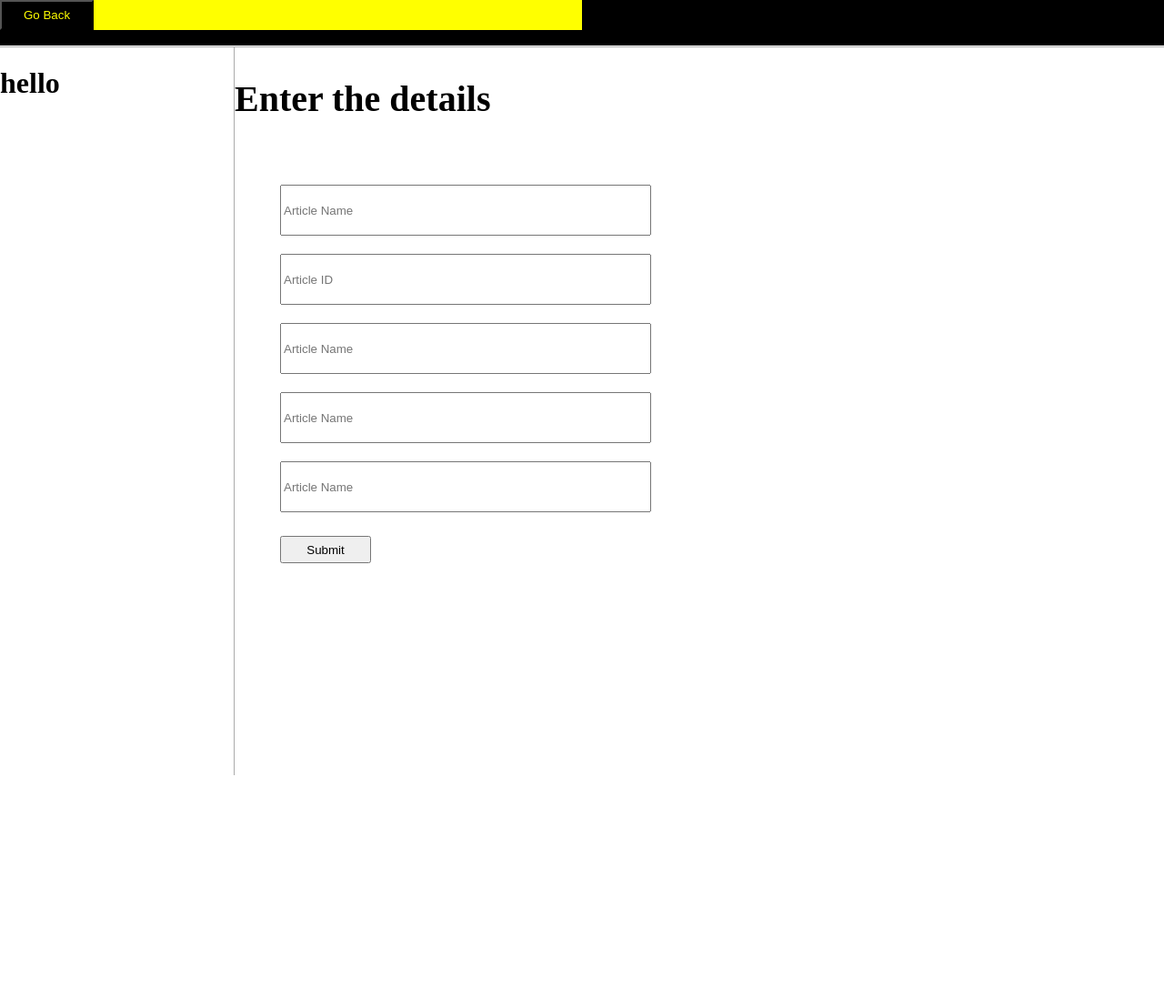
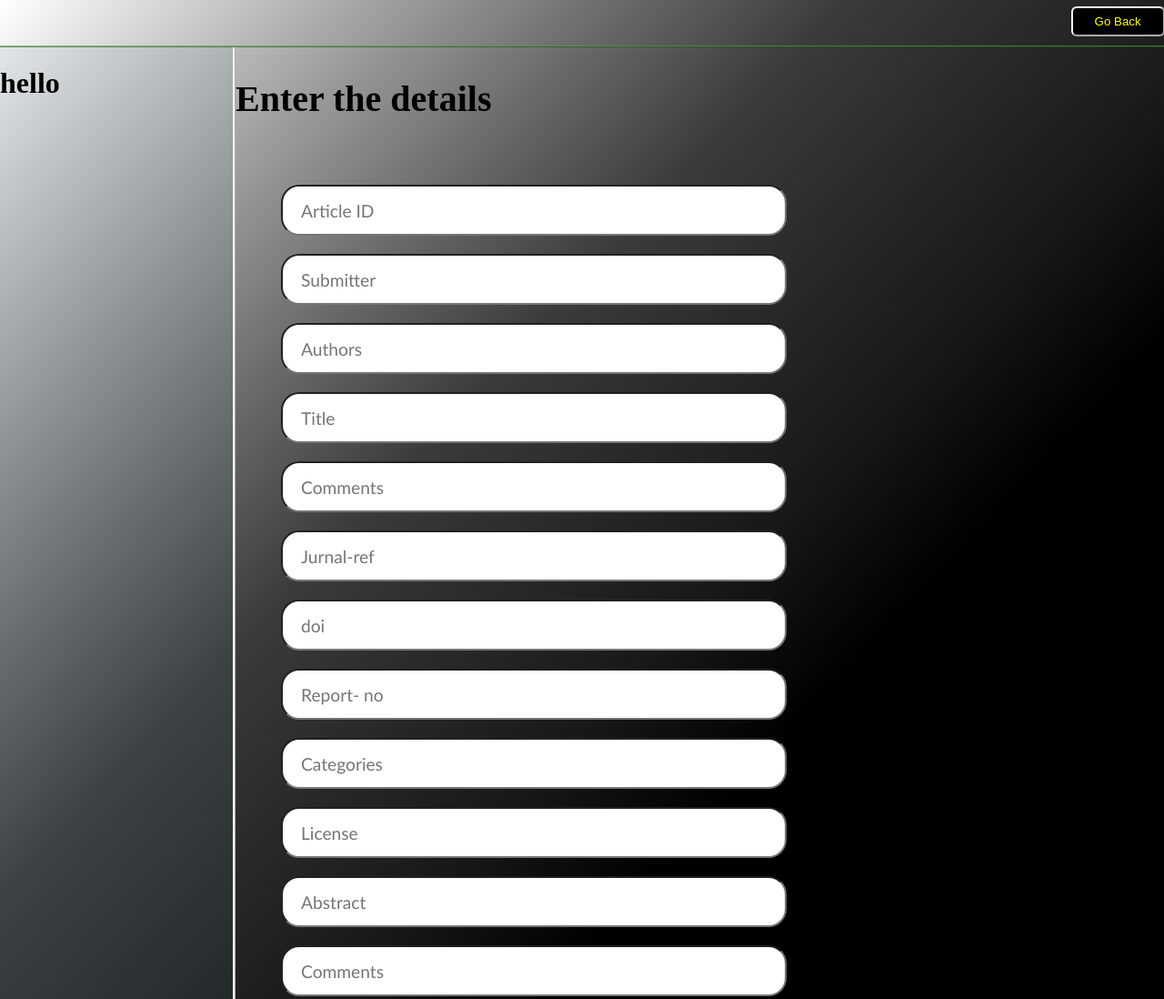
Before and after one commit to reshma-saju/Research_article_recommendation_system, a plain HTML site: page front_end/updation.html in a window 1280 px wide. Shown: the top 1098 px of the page at 91% size. Before the commit the page ends 852 px from the top, so only its background shows below. Drawn offline with Linux system fonts and the light colour scheme.

Commit message:
front page updated
uploaded background image.

```diff
--- a/front_end/ars.css
+++ b/front_end/ars.css
@@ -1,6 +1,10 @@
 .mainbody{
-    background-image: linear-gradient(to left top, #000000, #000000, #000000, #000000, #000000, #181818, #292929, #3b3b3b, #676767, #979797, #cacaca, #ffffff);
+
     height: 100vh;
+
+}
+.image{
+    opacity: 0.5;
 }
 
 .header{
@@ -17,6 +21,10 @@
 }
 
 body{
+    background-image: url("images/frontpage.jpg");
+    background-repeat: no-repeat;
+    background-attachment: fixed;
+    background-size: cover;
     margin: 0;
 }
 
@@ -47,7 +55,7 @@ body{
 }
 .contrightpara{
     font-size: 55px;
-    color: rgb(123, 123, 150);
+    color: rgb(178 180 161);
 
 }
 
@@ -88,13 +96,16 @@ body{
 
 }
 .headername{
-    color: rgb(20, 20, 20);
+    color: rgb(127 255 2);
     font-weight: bold;
     font-family: 'Lucida Sans', 'Lucida Sans Regular', 'Lucida Grande', 'Lucida Sans Unicode', Geneva, Verdana, sans-serif;
     text-decoration: none;
     margin-left: 30px;
+    font-size: 40px;
+    font-weight: bolder
 
-    font-size: 30px;
+
+
 
 
 
--- a/front_end/updation.css
+++ b/front_end/updation.css
@@ -1,30 +1,32 @@
 .mainbody{
-    height: 100vh;
-
+    height: 170vh;
+    background-image: linear-gradient(to left top, #000000, #000000, #000000, #000000, #000000, #181818, #292929, #3b3b3b, #676767, #979797, #cacaca, #ffffff);
 }
 body{
     margin: 0;
 }
 
 .header{
-    background-color: black;
+
     width: 100%;
     height: 50px;
-    border-bottom: #ffffff 2px ridge;
+    border-bottom: #4ca743a2 2px ridge;
 
 
 }
 .headerleft{
     width: 50%;
     float: left;
-    background-color: yellow;
+    height: 50px;
+
 
 }
 
 .headerright{
     width: 50%;
+    height: 50px;
+    float: left;
 
-    background-color: yellow;
 
 }
 
@@ -44,25 +46,32 @@ body{
 
 }
 .backbt{
-
+    border-radius:6px;
+    border-color: white;
+    margin-left: 84%;
+    margin-top: 7px;
     width: 103px;
     height: 33px;
     color: yellow;
     background-color: black
+
+
+
 }
 .submit{
     width: 100px;
-    height: 30px;
-    margin-top: 26px;
-    margin-left: 50px;
+    height: 41px;
+    margin-top: 39px;
+    margin-left: 486px;
 
 
 
 }
 .leftcontent{
     width: 20%;
-    height: 100vh ;
-    border-right: #ffffff 2px ridge;
+    height: 270vh ;
+    border-right: #ffffff 3px ridge;
+    background-color: rgba(77, 116, 136, 0.108);
     float: left
 
 
@@ -73,6 +82,14 @@ body{
 .rightcontent{
     width: 70%;
     float: left;
-    height: 100vh;
+    height: 270vh;
 
 }
+.cont{
+    border-radius: 20px;
+    width: 530px;
+    padding-left: 20px;
+    font-size: larger;
+    font-family: 'Gill Sans', 'Gill Sans MT', Calibri, 'Trebuchet MS', sans-serif;
+
+}
--- a/front_end/updation.html
+++ b/front_end/updation.html
@@ -27,15 +27,29 @@
             <form class="contcontrols">
                 <h2 class="details">Enter the details</h2>
                 <br>
-                <input type="text" class="cont" placeholder="Article Name">
-                <br>
                 <input type="text" class="cont" placeholder="Article ID">
                 <br>
-                <input type="text" class="cont" placeholder="Article Name">
+                <input type="text" class="cont" placeholder="Submitter">
                 <br>
-                <input type="text" class="cont" placeholder="Article Name">
+                <input type="text" class="cont" placeholder="Authors">
                 <br>
-                <input type="text" class="cont" placeholder="Article Name">
+                <input type="text" class="cont" placeholder="Title">
+                <br>
+                <input type="text" class="cont" placeholder="Comments">
+                <br>
+                <input type="text" class="cont" placeholder="Jurnal-ref">
+                <br>
+                <input type="text" class="cont" placeholder="doi">
+                <br>
+                <input type="text" class="cont" placeholder="Report- no">
+                <br>
+                <input type="text" class="cont" placeholder="Categories">
+                <br>
+                <input type="text" class="cont" placeholder="License">
+                <br>
+                <input type="text" class="cont" placeholder="Abstract">
+                <br>
+                <input type="text" class="cont" placeholder="Comments">
                 <br>
 
                 <input type="submit" class="submit">
```
Also changed, not shown: front_end/ars.html (+2 -1 lines), front_end/images/frontpage.jpg (added).
